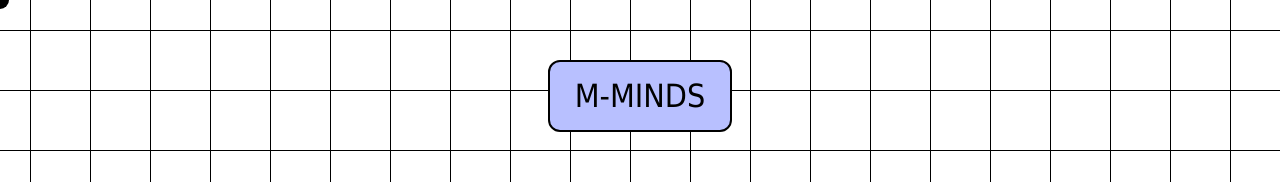
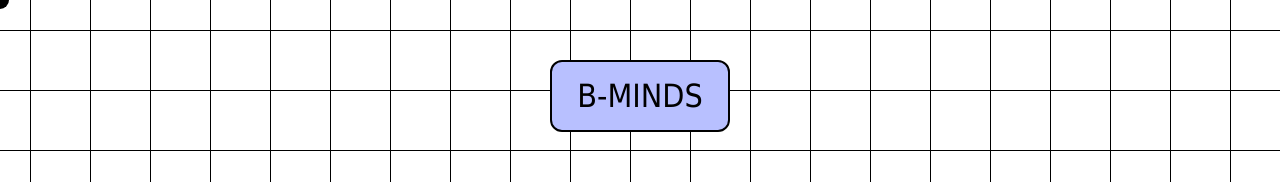
Before and after one commit to imbhuvanesh/B-minds, a website: page index.html in a window 1280 px wide. Shown: the top 182 px of the page. Drawn offline with Linux system fonts and the light colour scheme; a web font is replaced by a local one.

Commit message:
yeah bitch!

```diff
--- a/index.html
+++ b/index.html
@@ -20,7 +20,7 @@
   <main>
     <!-- Heading -->
     <div class="heading-container">
-      <button id="revealButton" class="bold-heading">M-minds</button>
+      <button id="revealButton" class="bold-heading">B-minds</button>
     </div>
 
     <!-- Movies & Add Form Row -->
```
